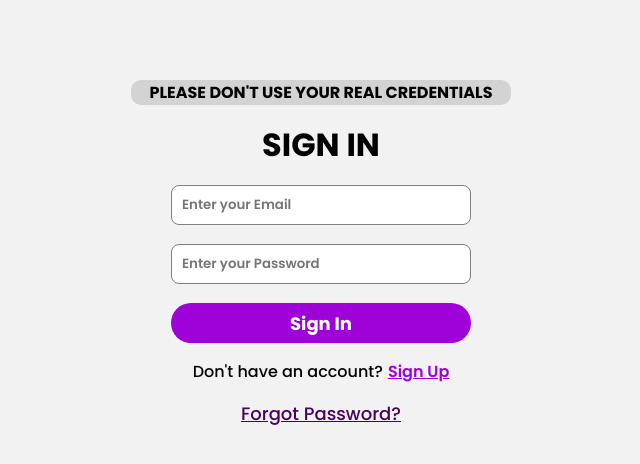
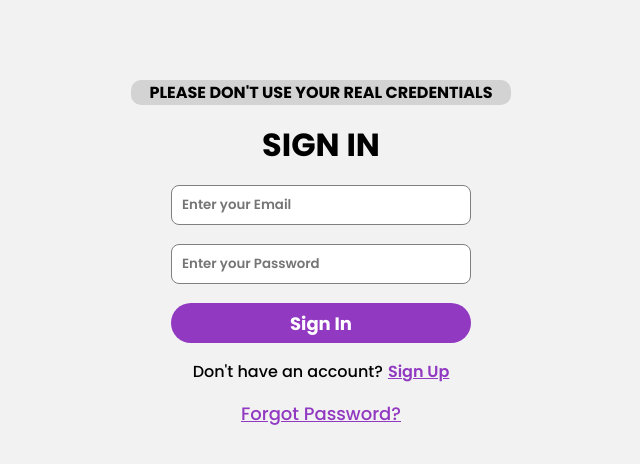
Before and after one commit to fistty/firebase-auth-react-app, a React (Create React App) app: page / in a window 1280 px wide. Shown: the top 464 px of the page, without its empty margins (319-959 px from the left). Built offline with nearby package versions, Linux system fonts and the light colour scheme; no server answers.

Commit message:
Update SignIn.css

```diff
--- a/src/components/SignIn.css
+++ b/src/components/SignIn.css
@@ -1,7 +1,7 @@
 .sign-in__adds-second {
   margin-top: 1rem;
   text-decoration: none;
-  color: #490064;
+  color: var(--purple);
   font-size: 18px;
   background-color: transparent;
   cursor: pointer;
@@ -13,7 +13,7 @@
 }
 
 .sign-in__adds-second:hover {
-  color: #7600a1;
+  color: var(--purple-hover);
 }
 
 .sign-in-email-div > input,
@@ -72,7 +72,7 @@
   font-weight: 700;
   font-size: 18px;
   margin: 0 auto;
-  background-color: #9f02d8;
+  background-color: var(--purple);
   border-radius: 50px;
   border: unset;
   color: white;
@@ -107,5 +107,9 @@
 }
 
 .adds-sign {
-  color: #9f02d8 !important
+  color: var(--purple) !important;
 }
+
+.adds-sign:hover {
+  color: var(--purple-hover) !important;
+}
```
